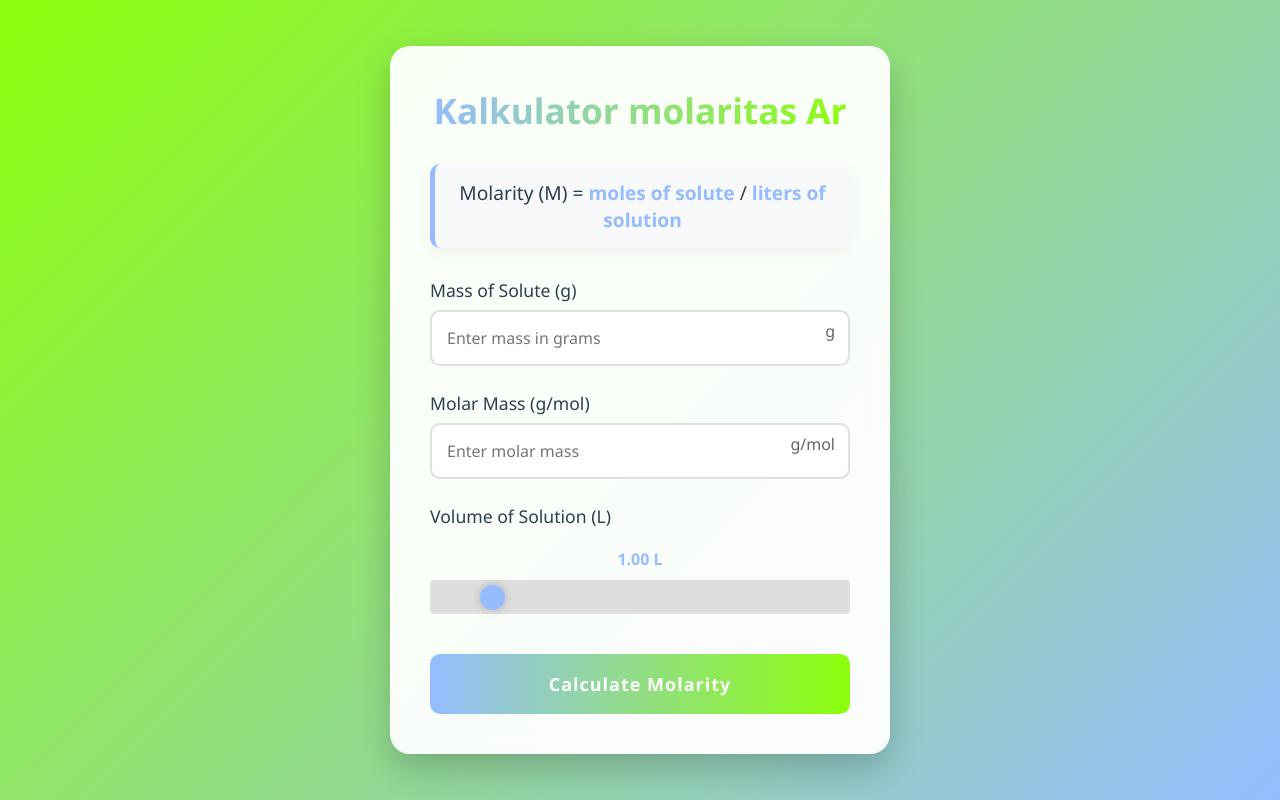
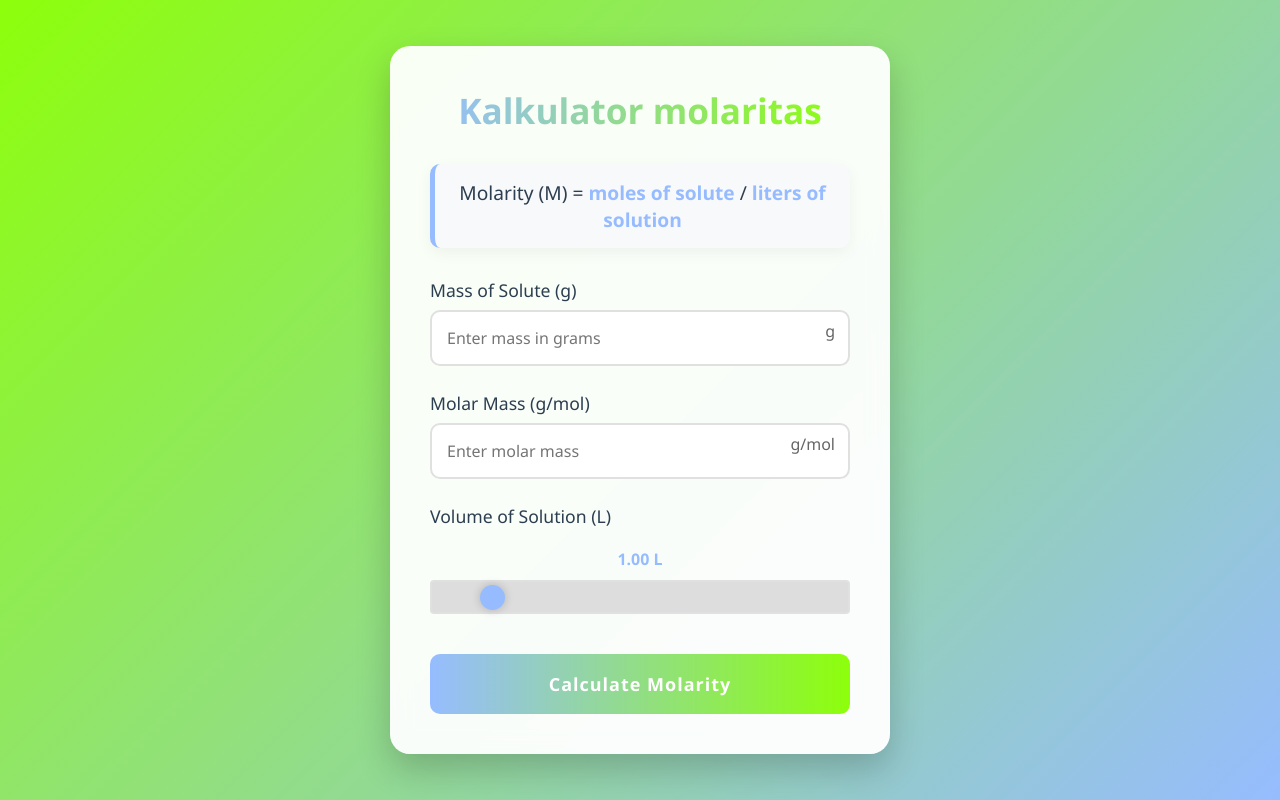
Before and after one commit to arielliem050409-netizen/interaktif-molaritas-ar, a plain HTML site: page index.html in a window 1280 px wide. Drawn offline with Linux system fonts and the light colour scheme.

Commit message:
Add files via upload

```diff
--- a/index.html
+++ b/index.html
@@ -247,7 +247,7 @@
 </head>
 <body>
     <div class="calculator-container">
-        <h1>Kalkulator molaritas Ar</h1>
+        <h1>Kalkulator molaritas</h1>
 
         <div class="formula-display">
             Molarity (M) = <span>moles of solute</span> / <span>liters of solution</span>
```
